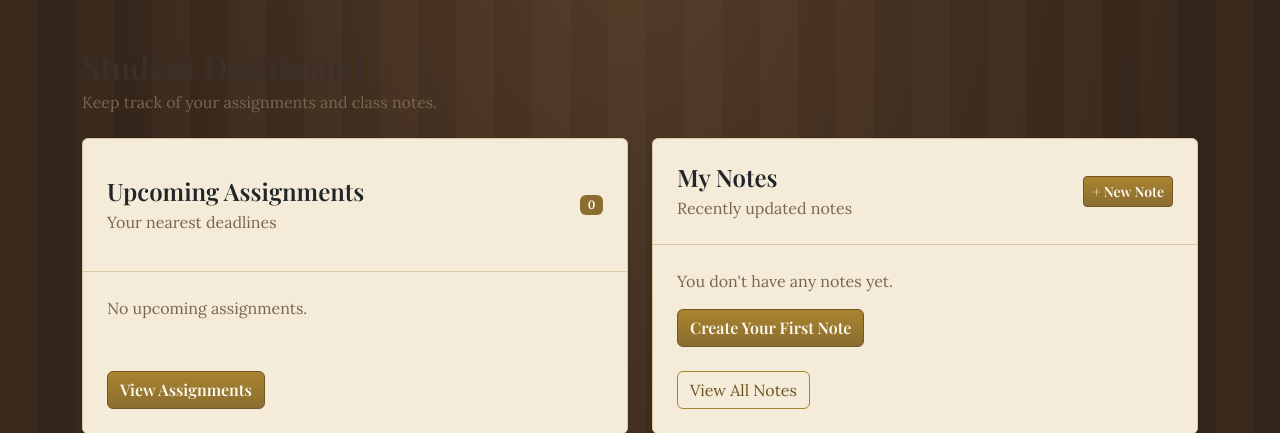
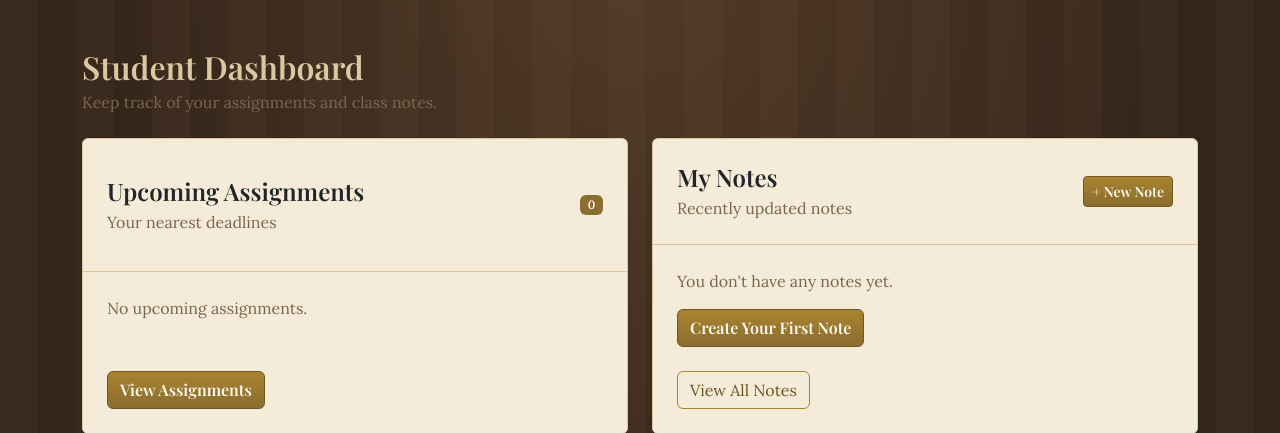
Before and after one commit to iZach-Low/SE-project-summer2026, a Django app: page / in a window 1280 px wide. Shown: the part 58-491 px from the top of the page. Run offline with Django 5.2, Linux system fonts and the light colour scheme; the visitor is signed in with stand-in values (Sample User, id 1); data that the repository does not hold is empty.

Commit message:
Fixed inconsistant text color in home.html

```diff
--- a/summer-project2026/project/webapp/templates/webapp/home.html
+++ b/summer-project2026/project/webapp/templates/webapp/home.html
@@ -21,7 +21,7 @@
 <main class="container py-5">
 
     <div class="mb-4">
-        <h1 class="h2 mb-1">Student Dashboard</h1>
+        <h1 class="h2 mb-1" style="color: #d8c9a3;">Student Dashboard</h1>
         <p class="text-muted">Keep track of your assignments and class notes.</p>
     </div>
 
```
